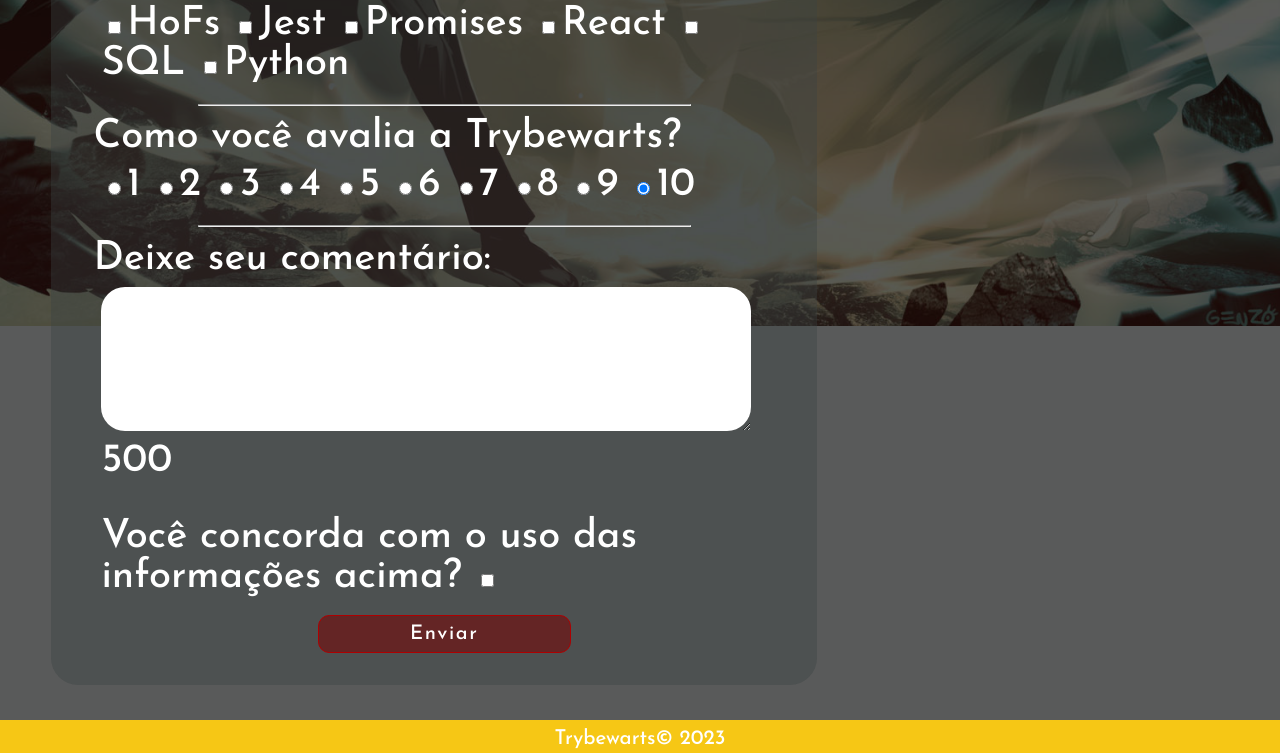
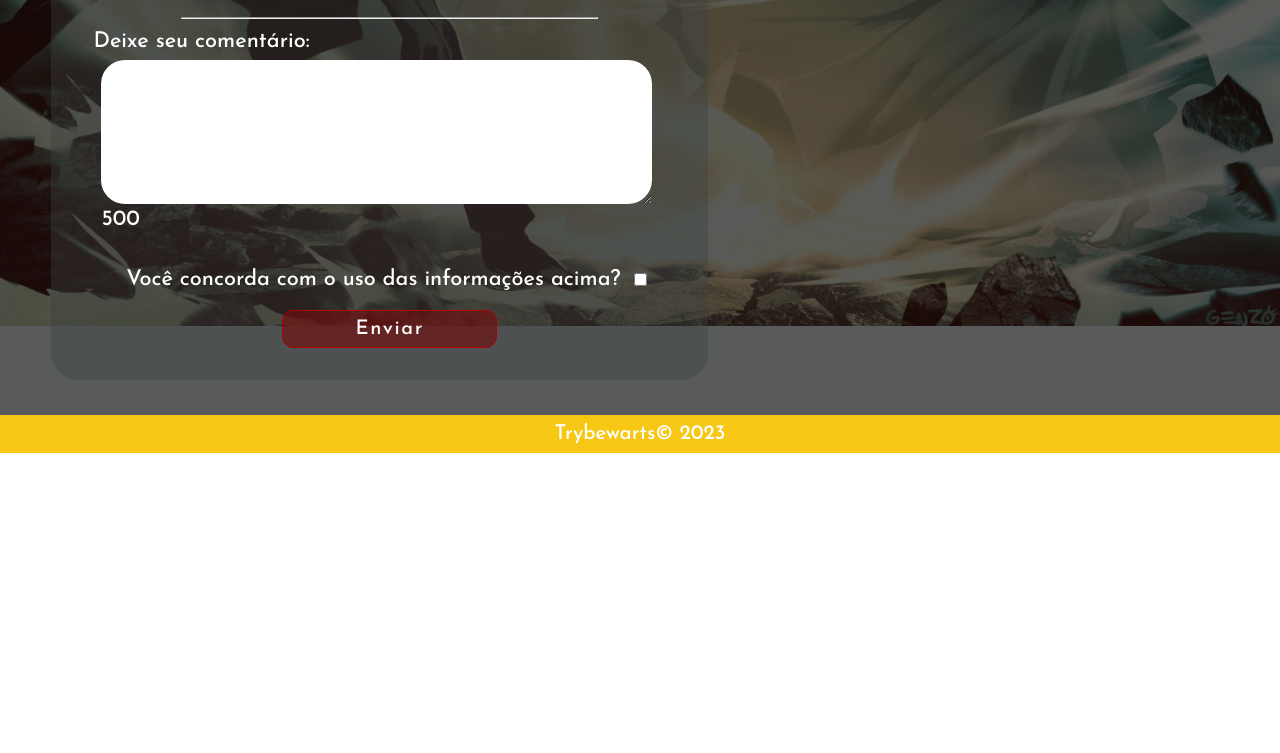
Before and after one commit to josi-lima/trybewarts, a plain HTML site: page index.html in a window 1280 px wide. Shown: the part 591-1344 px from the top of the page. After the commit the page ends 1044 px from the top, so only its background shows below. Drawn offline with Linux system fonts and the light colour scheme; a web font is replaced by a local one.

Commit message:
Update style.css

```diff
--- a/style.css
+++ b/style.css
@@ -182,7 +182,7 @@ input, select, textarea, option, button, placeholder {
   max-width: 100%;
   margin: 0.7vmax 2vmax;
   padding: 2.5vmax;
-  font-size: 2.5em;
+  font-size: 1.7vmax;
   border-radius: 1.7rem;
   background-color: rgba(59, 67, 65, 0.384);
 }
```
